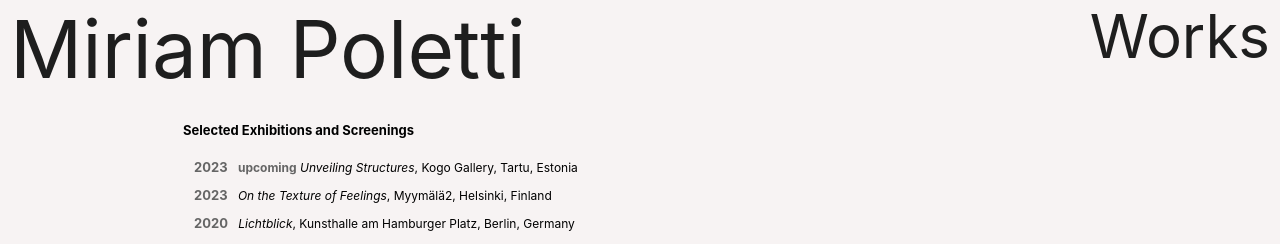
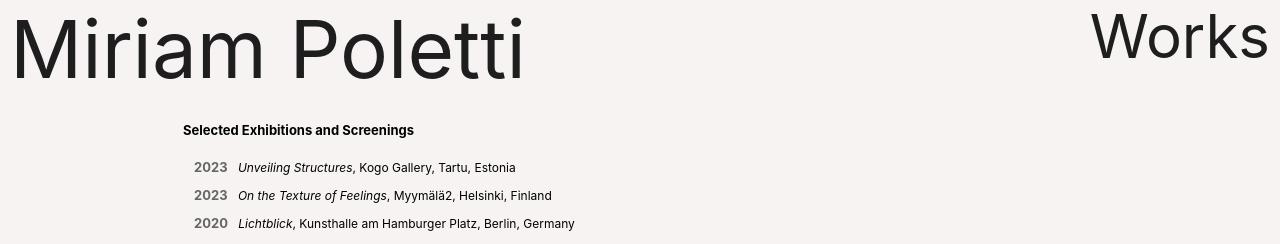
Before and after one commit to miriam-plt/portfolio, a React (Create React App) app: page /about in a window 1280 px wide. Both pictures are taken after a click on the picture 571 px from the left and 562 px from the top of the page. Shown: the top 244 px of the page. Built offline with nearby package versions, Linux system fonts and the light colour scheme; the HTML template or start-up script is replaced by a standard one; a web font is replaced by a local one.

Commit message:
update about and work data

```diff
--- a/src/Pages/About/index.js
+++ b/src/Pages/About/index.js
@@ -65,7 +65,7 @@ const About = () => {
 
             {exhibitionsShown && <div className='cv-section exhibitions'>
                 <h5 className='cv-category-title'>Selected Exhibitions and Screenings</h5>
-                    <p><b>2023</b> <strong>upcoming</strong> <i>Unveiling Structures</i>, Kogo Gallery, Tartu, Estonia </p>
+                    <p><b>2023</b> <i>Unveiling Structures</i>, Kogo Gallery, Tartu, Estonia </p>
                     <p><b>2023</b> <i>On the Texture of Feelings</i>, Myymälä2, Helsinki, Finland</p>
                     <p><b>2020</b> <i>Lichtblick</i>, Kunsthalle am Hamburger Platz, Berlin, Germany</p>
                     <p><b>2020</b> <i>What is Fear?</i>, Hošek Contemporary, Berlin, Germany</p>
@@ -114,7 +114,9 @@ const About = () => {
                     <p><b>2018</b><i>‘Lonely Girl Phenomenology‘</i>, Love & Politics, Freigeist Verlag, Berlin, Germany <a href="http://freigeist-verlag.net/buecher/love-politics/" target="_blank" rel="noreferrer"> [LINK] </a> </p>
 
                 <h5 className='cv-category-title'>Collaborative projects</h5>
-                    <p><b>2023</b> Costumes for <i>Screens*Scream*Sex</i>, performance and short film by Isadora Alves, Salphinah Savin, Catherin Schöberl und Emilymary Whitaker</p>
+                    <p><b>2023</b> <i>Screens*Scream*Sex - Public Rehearsal</i>, Fondation Beyeler, Riehen, Switzerland</p>
+                    <p><b>2023</b> <i>Screens*Scream*Sex - On Pleasure</i>, Zentralwäscherei, Zürich, Switzerland</p>
+                    <p><b>2023</b> <i>Screens*Scream*Sex - Lecture Performance</i>, Kunstverein Freiburg, Germany</p>
                     <p><b>2021</b> SOFT EIS Presse, special limited edition cover for Issue 02, Berlin, Germany</p>
                     <p><b>2018</b> <i>Patatas Guerra</i>, nomadic exhibition series <a href="https://sciences.earth/patatas-guerra/" target="_blank" rel="noreferrer"> [LINK] </a> </p>
 
--- a/src/assets/data/works-data.json
+++ b/src/assets/data/works-data.json
@@ -5,7 +5,7 @@
       "year": "2023",
       "category": "workshop",
       "material": "",
-      "description": "What does it mean to be an artist in a global economy characterised by precarity and insecurity? How do working conditions affect mental health? And how do bodies react to accumulated stress and anxiety? During the participatory workshop 'Shoulder to Shoulder', art workers living in Helsinki were invited to participate in a sewing circle where they had the opportunity to connect the threads of their personal experiences.",
+      "description": "What does it mean to be an artist in a global economy characterised by precarity and insecurity? How do working conditions affect mental health? And how do bodies react to accumulated stress and anxiety? During the participatory workshop 'Shoulder to Shoulder', art workers living in Helsinki were invited to participate in a sewing circle where they had the opportunity to connect the threads of their personal experiences. The artists were given a platform to actively engage with my work materials by creating new sculptures. This collaborative approach encourages a sense of shared ownership, forging connections, and stimulating a dialogue with the local community.",
       "details": "Workshop presented on 28.06.23 at Töölö library in Helsinki. Part of 'On the Texture of Feelings', an exhibition and public programme hosted by Myymälä2 Gallery and curated by Dare to Care collective. The project was supported by Culture Moves Europe, funded by the European Union and implemented by the Goethe-Institut, and TelepART Mobility Support, run by the Finnish Cultural and Research Institutes.",
       "credits": [],
       "image": "../../images/img11.png",
```
